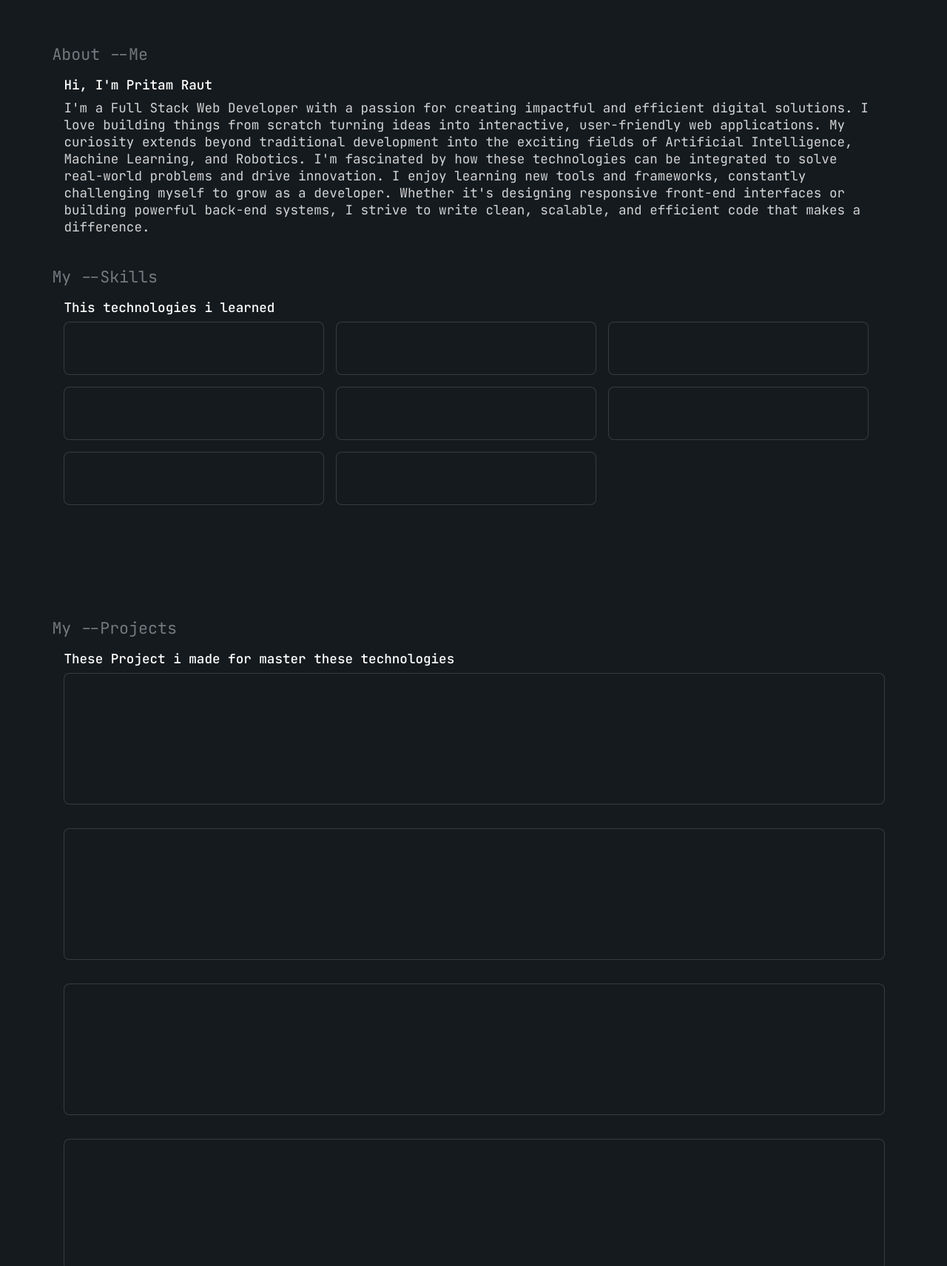
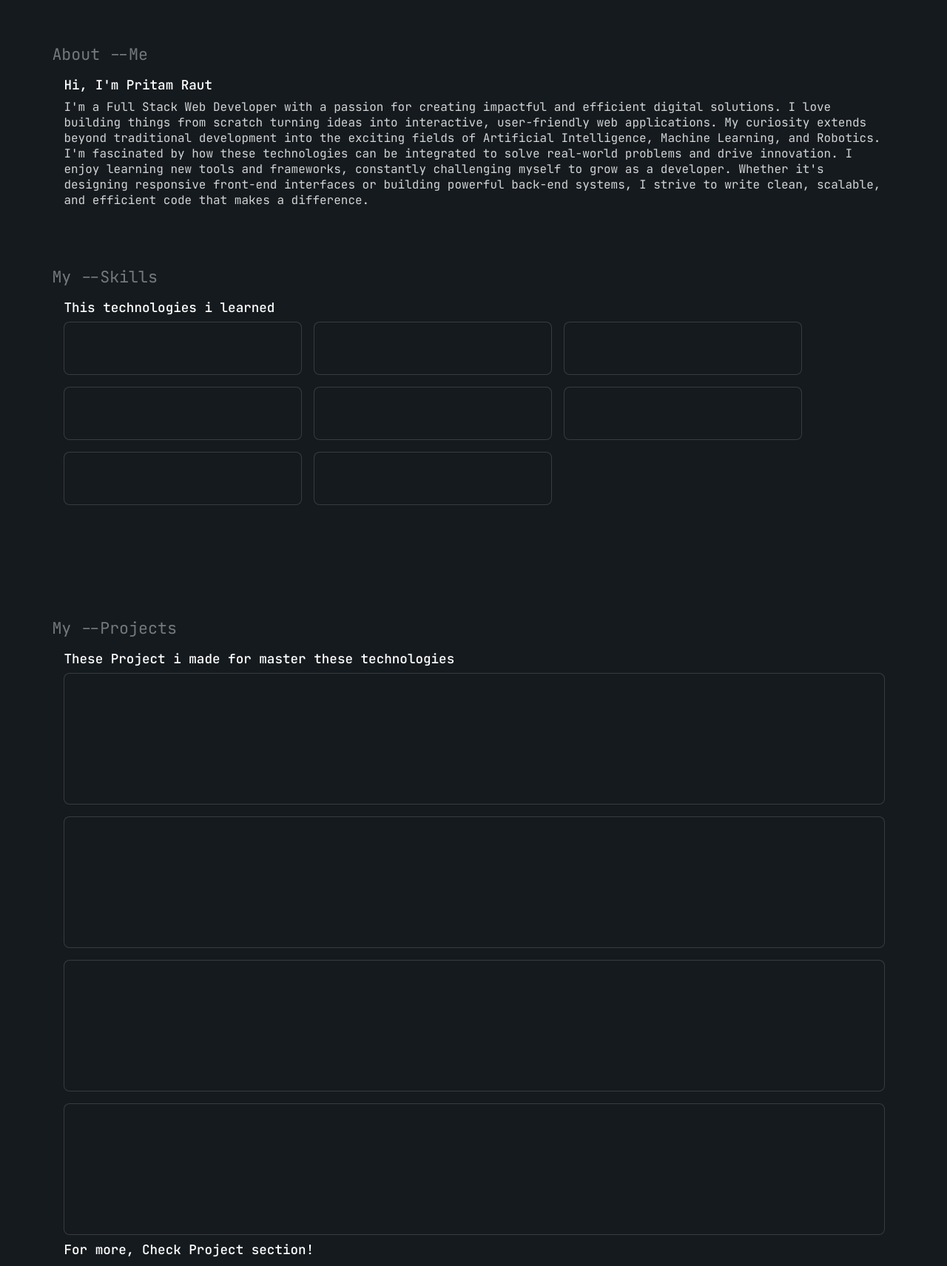
Before and after one commit to pritam-raut/my-portfolio, a plain HTML site: page index.html in a window 1280 px wide. Shown: the part 440-2152 px from the top of the page at 74% size. Drawn offline with Linux system fonts and the light colour scheme.

Commit message:
adding icon on title

```diff
--- a/index.html
+++ b/index.html
@@ -8,6 +8,7 @@
     <link rel="preconnect" href="https://fonts.gstatic.com" crossorigin>
     <link href="https://fonts.googleapis.com/css2?family=JetBrains+Mono:ital,wght@0,100..800;1,100..800&family=Roboto:ital,wght@0,100..900;1,100..900&display=swap" rel="stylesheet">
     <link rel="stylesheet" href="style.css">
+    <link rel="icon" href="assets/Logo (2).png">
 </head>
 <body>
     <div class="root">
--- a/style.css
+++ b/style.css
@@ -188,7 +188,7 @@ align-items: end;
 }
 
 .about-text p{
-    font-size: 1.1rem;
+    font-size: 1rem;
     font-weight: 400;
     color: #d3d4d5;
     background-color: transparent;
@@ -233,7 +233,7 @@ align-items: end;
 
 .skill-box{
     height: 70px;
-    width: 350px;
+    width: 320px;
     border-radius: 0.5rem;
     border: 1px rgba(255,255,255,0.15) solid;
 }
@@ -272,7 +272,7 @@ align-items: end;
     display: flex;
     flex-direction: column;
     flex-wrap: wrap;
-    gap: 1rem;
+    gap: 0.5rem;
     margin-top: 0.5rem;
 }
 
@@ -281,7 +281,7 @@ align-items: end;
     width: 100%;
     border-radius: 0.5rem;
     border: 1px rgba(255,255,255,0.15) solid;
-    margin-bottom: 1rem;
+    margin-bottom: 0.5rem;
 }
 
 #contact{
@@ -317,7 +317,7 @@ align-items: end;
 
 .contact-box{
     height: 70px;
-    width: 249px;
+    width: 252px;
     border-radius: 0.5rem;
     border: 1px rgba(255,255,255,0.15) solid;
 }
```
Also changed, not shown: about.html (+1 -0 lines), contact.html (+1 -0 lines), project.html (+1 -0 lines), resume.html (+1 -0 lines), skill.html (+1 -0 lines), assets/Logo (2).png (added).
